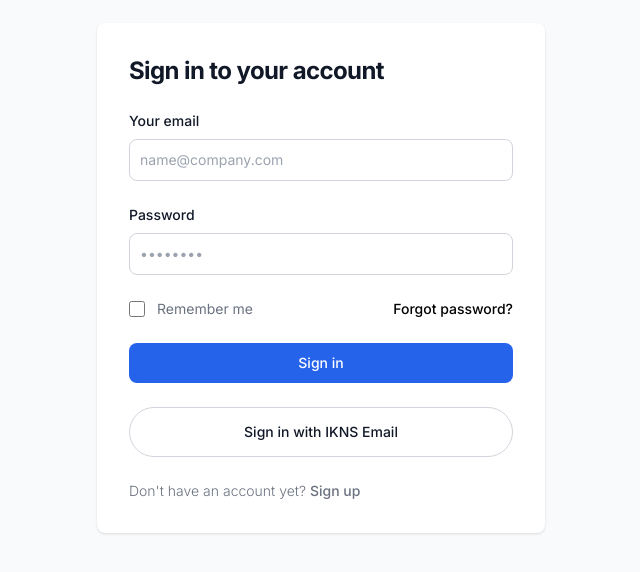
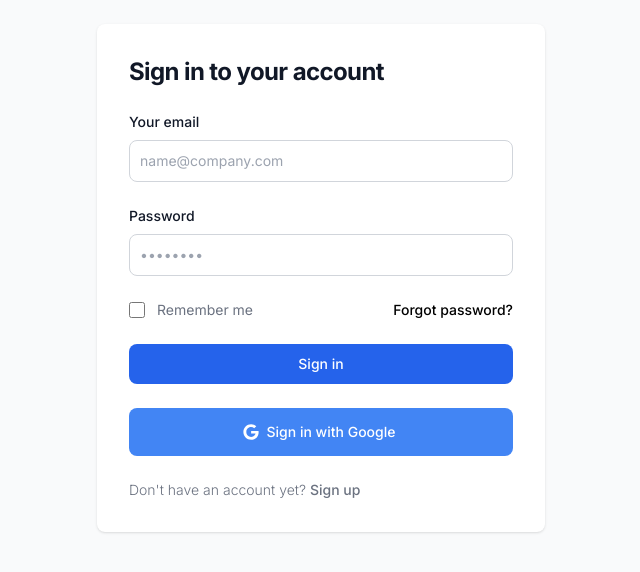
Before and after one commit to iknsdeveloper/epr, a Next.js app: page /login in a window 1280 px wide. Shown: the part 122-694 px from the top of the page, without its empty margins (319-959 px from the left). Built offline with nearby package versions, Linux system fonts and the light colour scheme.

Commit message:
fixing google button

```diff
--- a/src/app/login/page.tsx
+++ b/src/app/login/page.tsx
@@ -75,8 +75,9 @@
 								</div>
 								<button type="submit" className="w-full text-white bg-blue-600 hover:bg-blue-700 focus:ring-4 focus:outline-none focus:ring-primary-300 font-medium rounded-lg text-sm px-5 py-2.5 text-center">Sign in</button>
 
-								<button type="button" onClick={handleGoogleSignin} className="w-full py-3.5 px-5 mr-2 mb-2 text-sm font-medium text-gray-900 focus:outline-none bg-white rounded-full border border-gray-300 hover:bg-gray-100 hover:text-blue-700 focus:z-10 focus:ring-4 focus:ring-gray-200">
-									Sign in with IKNS Email
+								<button type="button" onClick={handleGoogleSignin} className="text-white w-full bg-[#4285F4] hover:bg-[#4285F4]/90 focus:ring-4 focus:outline-none focus:ring-[#4285F4]/50 font-medium rounded-lg text-sm px-5 py-3.5 text-center justify-center inline-flex items-center dark:focus:ring-[#4285F4]/55 mr-2 mb-2">
+									<svg className="w-4 h-4 mr-2 -ml-1" aria-hidden="true" focusable="false" data-prefix="fab" data-icon="google" role="img" xmlns="http://www.w3.org/2000/svg" viewBox="0 0 488 512"><path fill="currentColor" d="M488 261.8C488 403.3 391.1 504 248 504 110.8 504 0 393.2 0 256S110.8 8 248 8c66.8 0 123 24.5 166.3 64.9l-67.5 64.9C258.5 52.6 94.3 116.6 94.3 256c0 86.5 69.1 156.6 153.7 156.6 98.2 0 135-70.4 140.8-106.9H248v-85.3h236.1c2.3 12.7 3.9 24.9 3.9 41.4z"></path></svg>
+									Sign in with Google
 								</button>
 
 								<p className="text-sm font-light text-gray-500">
```
